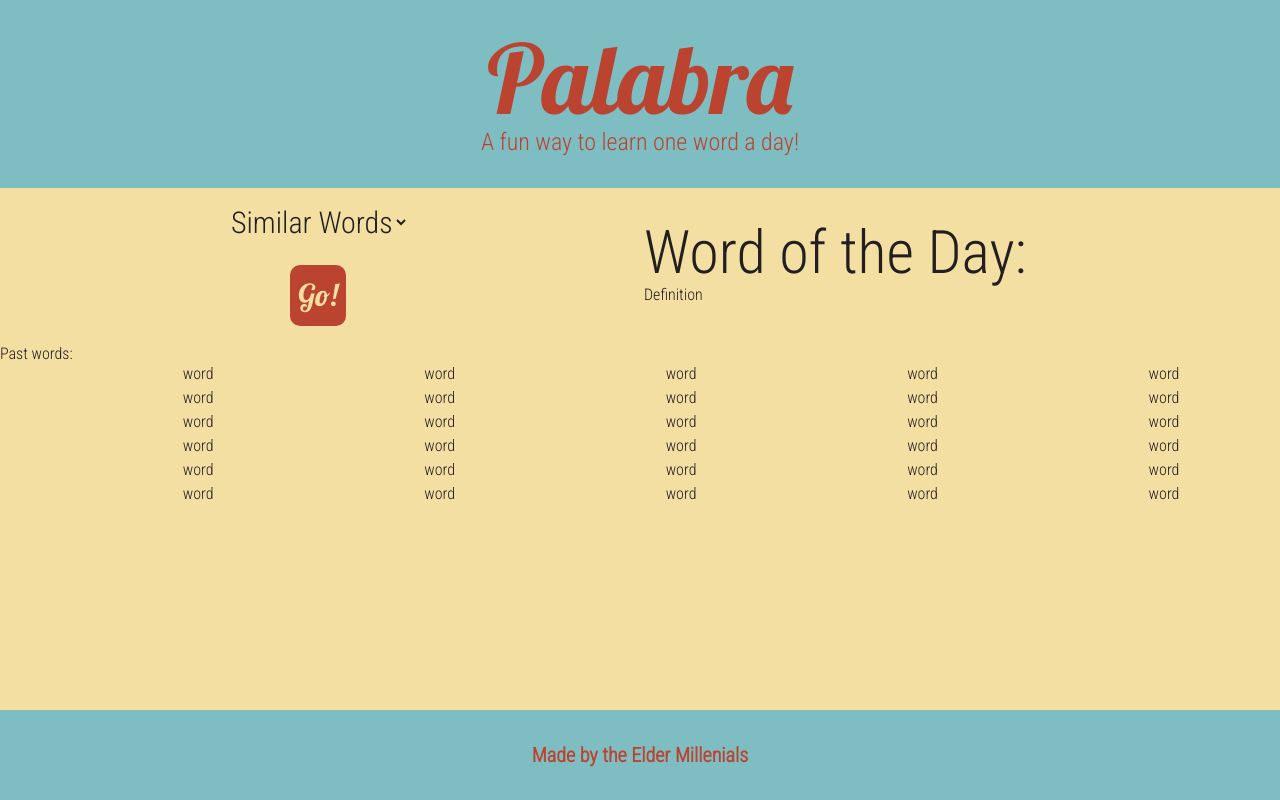
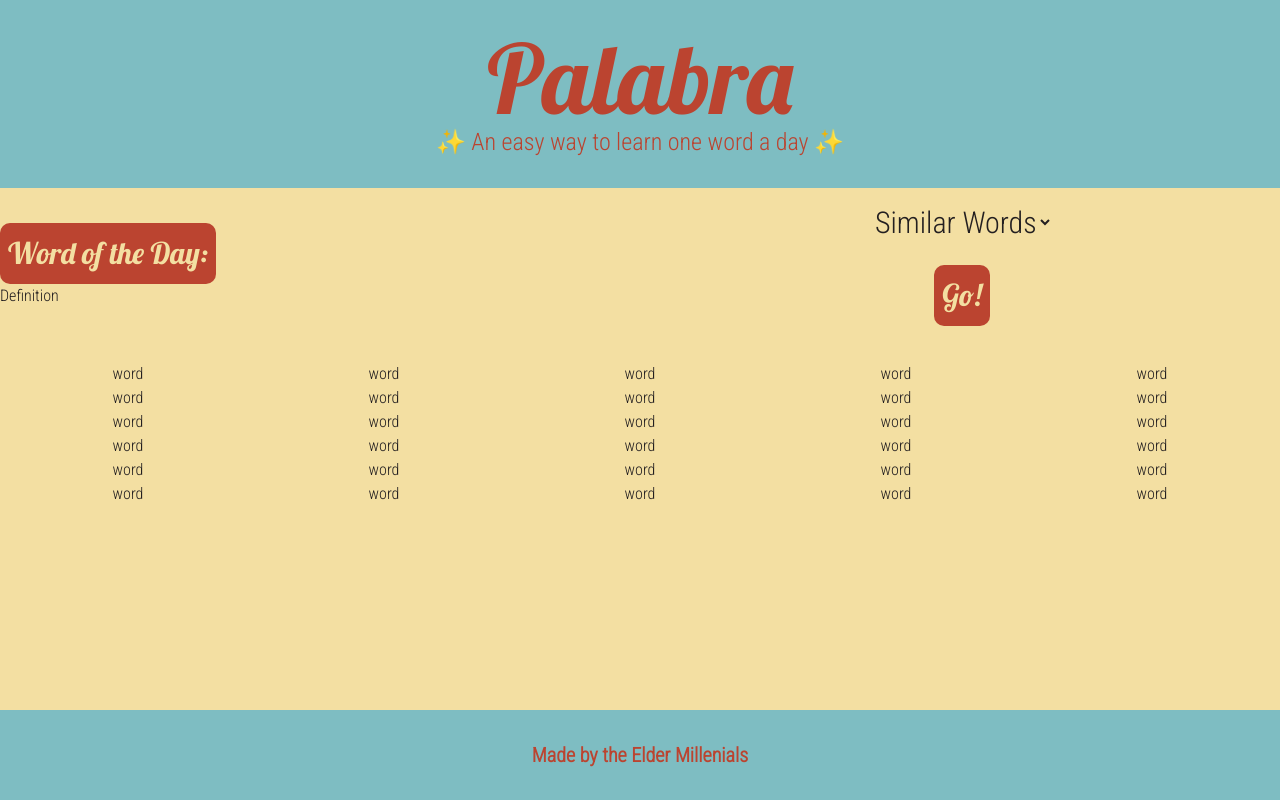
Before and after one commit to djmarcy/palabra, a plain HTML site: page index.html in a window 1280 px wide. Drawn offline with nearby package versions, Linux system fonts and the light colour scheme; no server answers.

Commit message:
changed the order of the elements in the html

```diff
--- a/assets/script.js
+++ b/assets/script.js
@@ -9,7 +9,7 @@
 
 // TODO: Assign variables from the DOM
 var chosenWord = document.getElementById("chosen-word")
-var selectButton = document.getElementById("select-button")
+var selectButton = document.getElementById("word-of-day")
 
 // TODO: Assign other variables
 
@@ -81,11 +81,11 @@ function testing() {
 
 // Call init function
 testing();
-initFunction();
+
 
 
 // TODO: Keyboard events
 
 
 // TODO: Event listeners
-// selectButton.addEventListener("click");
+selectButton.addEventListener("click", initFunction);
--- a/assets/style.css
+++ b/assets/style.css
@@ -74,12 +74,7 @@ button {
 }
 
 #chosen-word {
-    color: var(--teal);
-}
-
-#words-this-month {
-margin-left: 0%;
-margin-right: 0%;
+    color: var(--dark);
 }
 
 .my-4 {
@@ -88,7 +83,7 @@ margin-right: 0%;
 
 .word-container {
   display: flex;
-  justify-content: space-between;
+  justify-content: space-around;
   flex-wrap: wrap;
   text-align: center;
 }
@@ -101,3 +96,12 @@ margin-right: 0%;
 #fun-way {
     color: var(--teal);
 }
+
+#word-of-day {
+    font-size: 30px;
+    color: var(--light);
+    background-color: var(--teal);
+    font-family: "Lobster", cursive;
+    padding: 8px;
+    font-size: 30px;
+}
--- a/index.html
+++ b/index.html
@@ -20,10 +20,16 @@
 <body>
     <header>
         <h1 class="text-8xl">Palabra</h1>
-        <h2 class="text-2xl" id="fun-way">A fun way to learn one word a day!</h2>
+        <h2 class="text-2xl" id="fun-way">✨ An easy way to learn one word a day ✨</h2>
     </header>
 
     <section class="max-w-7xl gap-2 mx-auto flex flex-row my-4 items-center">
+        <article class="w-full">
+            <button id="word-of-day">Word of the Day:</button>
+            <h3 class="text-4xl" id="chosen-word"></h3>
+            <p id="definition">Definition</p>
+        </article>
+
         <article class="w-full" id="input-dropwdown">
             <select name="language-select" id="lang-select">
                 <option value="dutch" class="dropdown">Similar Words</option>
@@ -32,16 +38,9 @@
             <br />
             <button id="select-button">Go!</button>
         </article>
-
-        <article class="w-full">
-            <h2 class="text-6xl">Word of the Day:</h2>
-            <h3 class="text-4xl" id="chosen-word"></h3>
-            <p id="definition">Definition</p>
-        </article>
     </section>
 
     <section class="my-4 word-container">
-        <div id="words-this-month"><h2>Past words:</h2></div>
         <div class="column">
             <div class="row saved-word">word</div>
             <div class="row saved-word">word</div>
```
